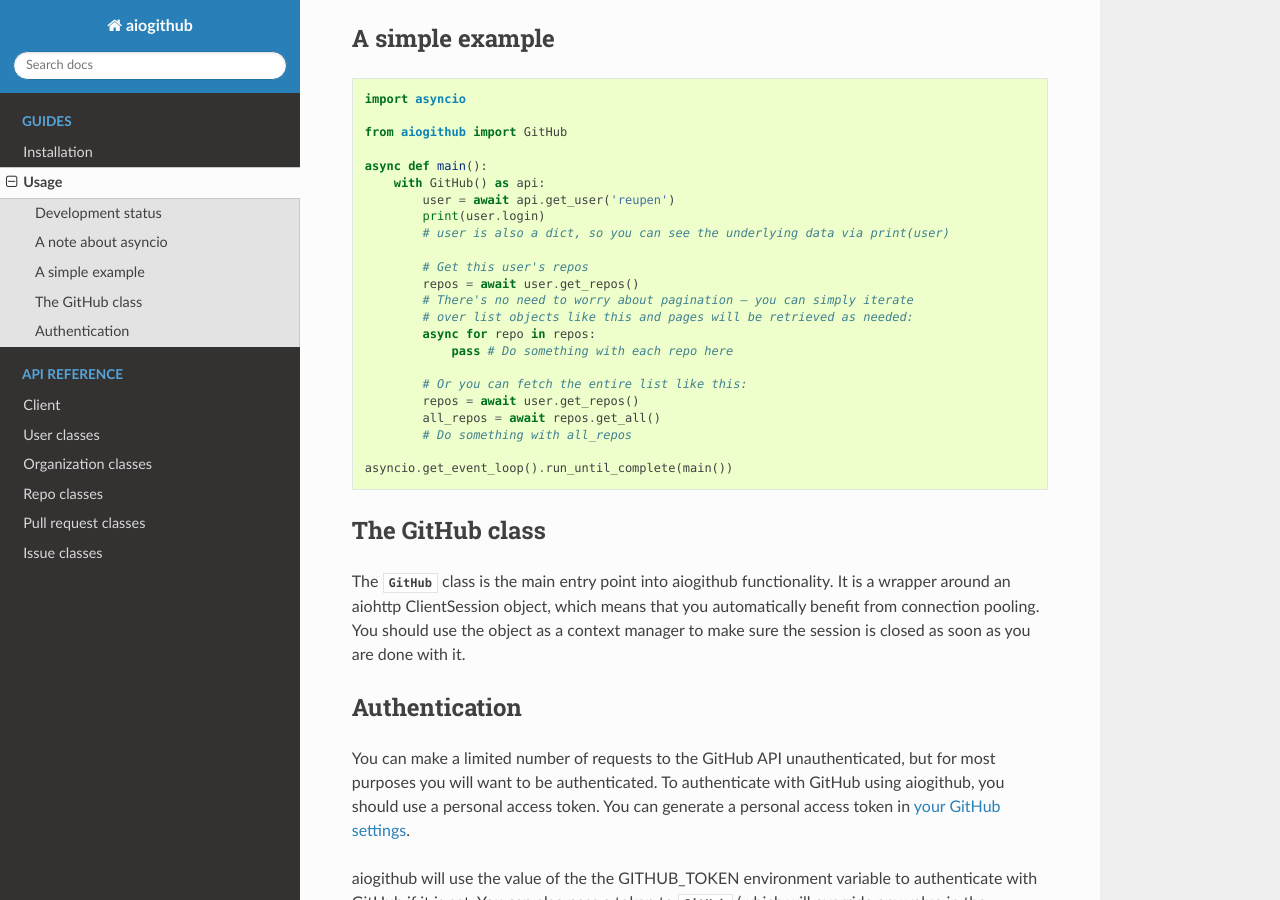
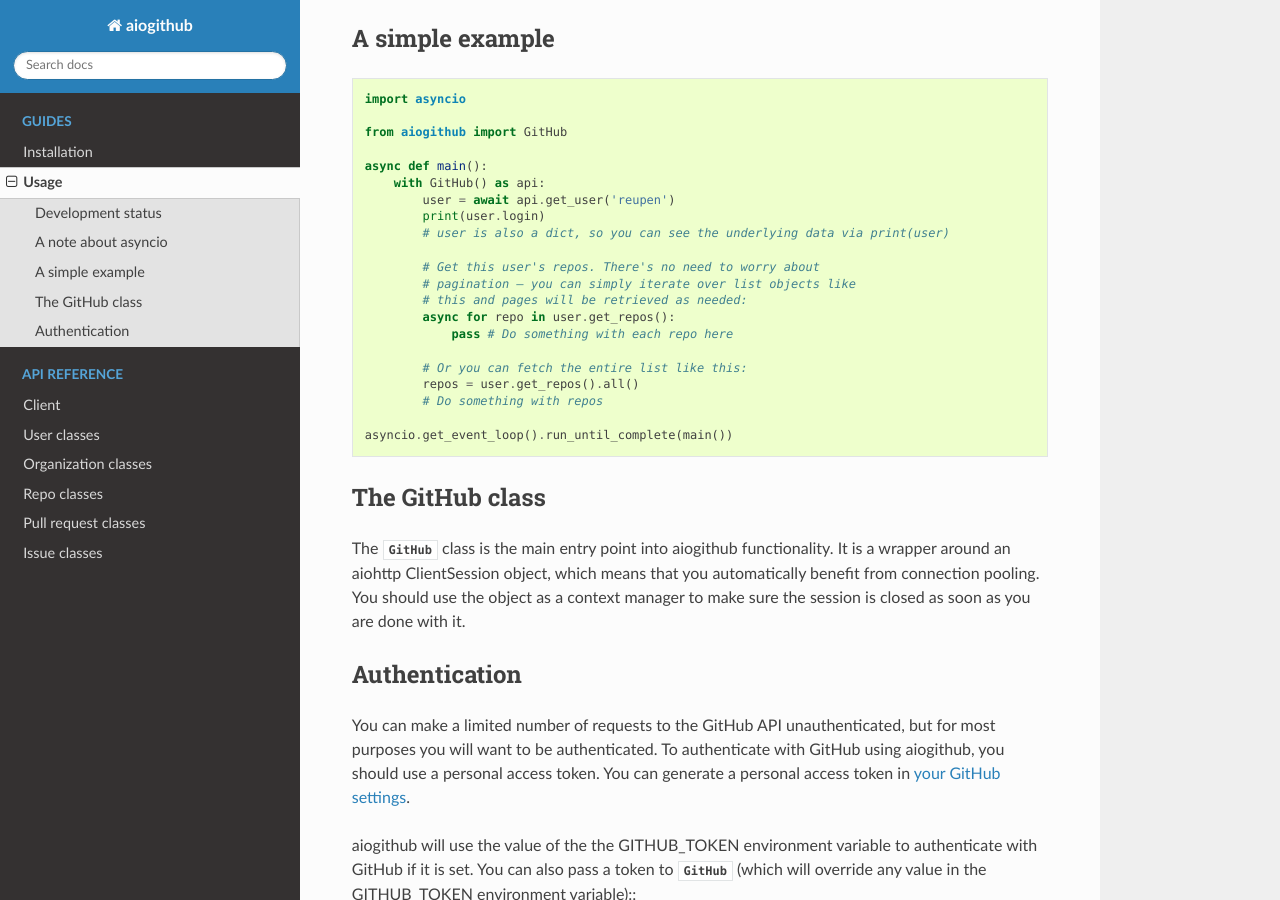
Before and after one commit to reupen/aiogithub, a Sphinx documentation site: the page built from docs/usage.rst, in a window 1280 px wide and 900 px high, scrolled down 468 px. Built offline with Sphinx 7.4.7 and the Read the Docs theme 2.0.0, drawn with Linux system fonts in a browser that asks for light colours; pages that are not in the unit, such as notebooks, are missing from menus; the version number could not be read and is left out.

Commit message:
[#1] Update usage docs following API changes

```diff
--- a/docs/usage.rst
+++ b/docs/usage.rst
@@ -30,17 +30,15 @@ A simple example
             print(user.login)
             # user is also a dict, so you can see the underlying data via print(user)
 
-            # Get this user's repos
-            repos = await user.get_repos()
-            # There's no need to worry about pagination – you can simply iterate
-            # over list objects like this and pages will be retrieved as needed:
-            async for repo in repos:
+            # Get this user's repos. There's no need to worry about
+            # pagination – you can simply iterate over list objects like
+            # this and pages will be retrieved as needed:
+            async for repo in user.get_repos():
                 pass # Do something with each repo here
 
             # Or you can fetch the entire list like this:
-            repos = await user.get_repos()
-            all_repos = await repos.get_all()
-            # Do something with all_repos
+            repos = user.get_repos().all()
+            # Do something with repos
 
     asyncio.get_event_loop().run_until_complete(main())
 
```
